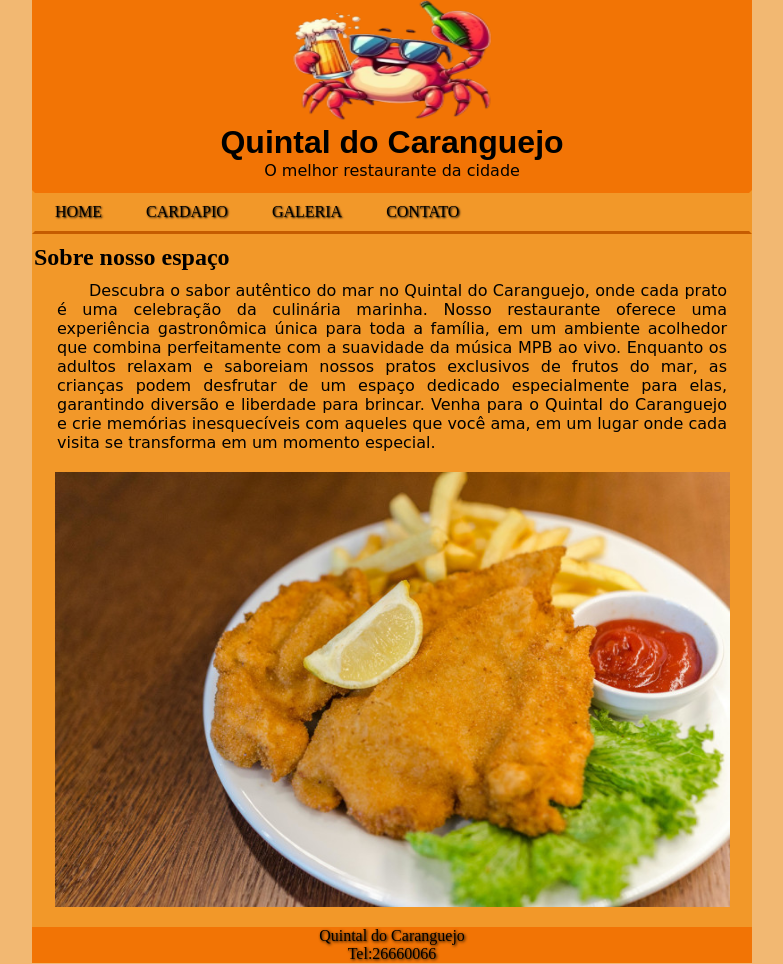
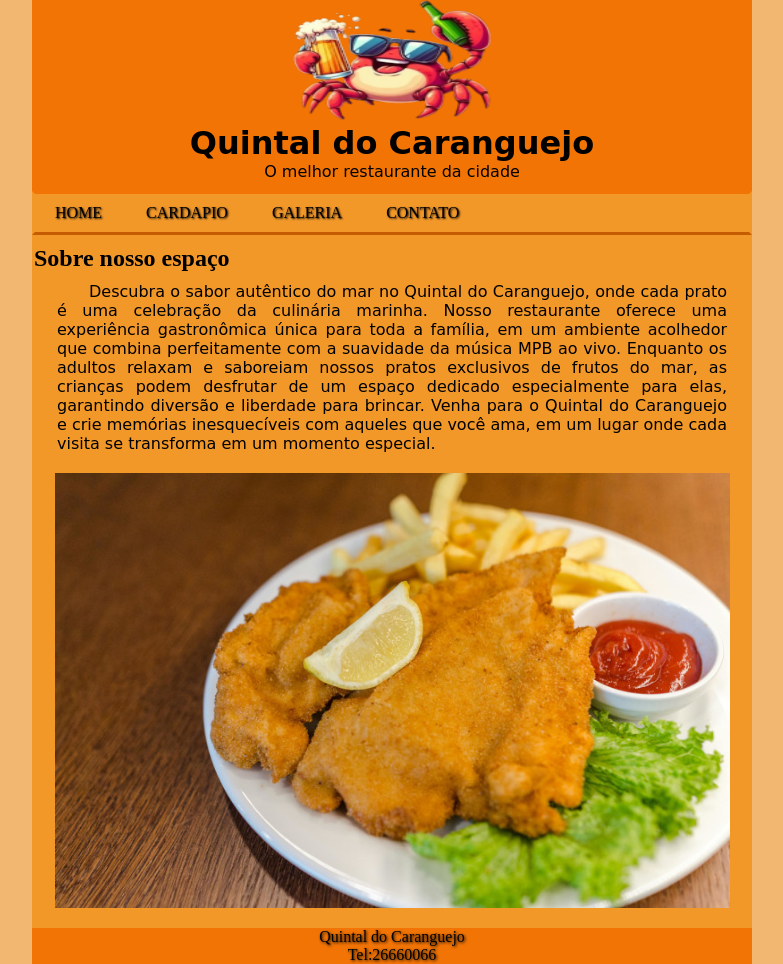
Before and after one commit to CarlosEgberto/Quintal-do-Caranguejo, a plain HTML site: page Quintal-do-Carangueijo/index.html in a window 1280 px wide. Shown: the whole page, without its empty margins (248-1031 px from the left). Drawn offline with Linux system fonts and the light colour scheme; a web font is replaced by a local one.

Commit message:
Update style.css

```diff
--- a/Quintal-do-Carangueijo/style.css
+++ b/Quintal-do-Carangueijo/style.css
@@ -32,7 +32,7 @@ header img{
    height: 120px;
 }
 header h1{
-    font-family: var(--fonte1);
+    font-family: cursive;
     font-weight: 600;
     margin: 0px;
 }
```
